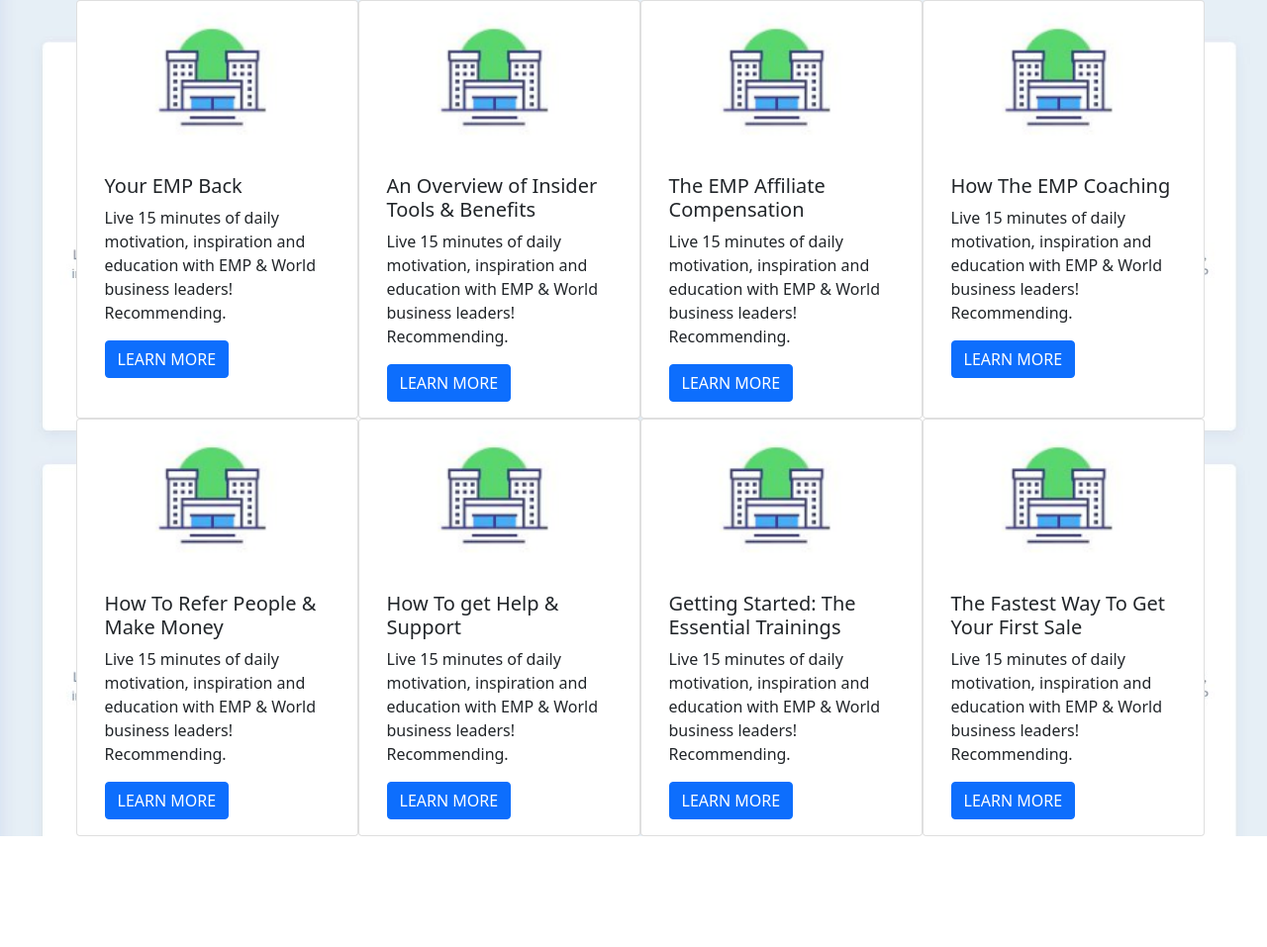
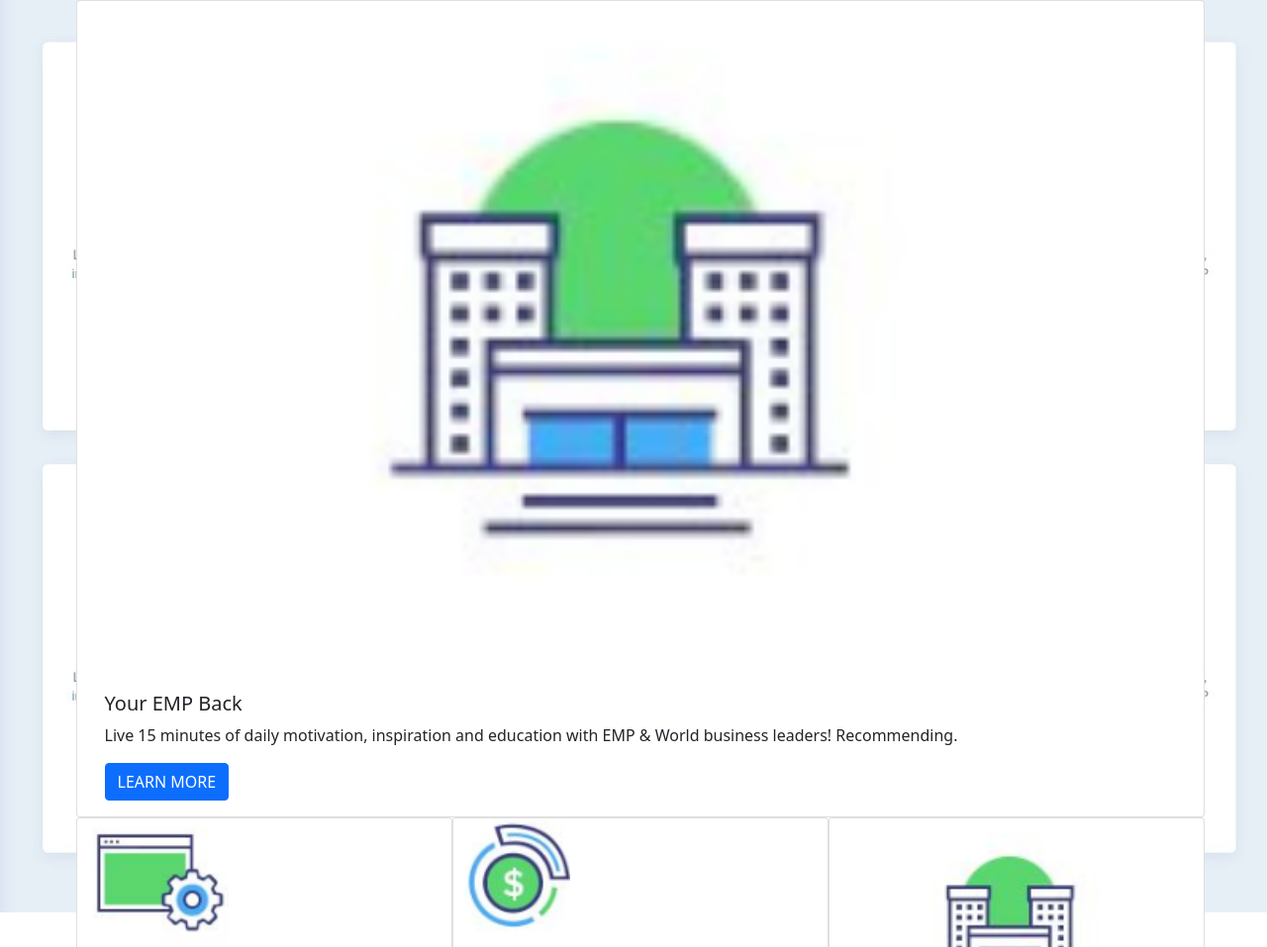
Before and after one commit to becodeorg/yu-4-css-frameworks-inewendy, a plain HTML site: page index.html in a window 1280 px wide. Shown: the top 957 px of the page at 99% size. Before the commit the page ends 845 px from the top, so only its background shows below. Drawn offline with nearby package versions, Linux system fonts and the light colour scheme.

Commit message:
Stupid mistakes :(

```diff
--- a/index.html
+++ b/index.html
@@ -17,7 +17,7 @@
 <body>
     <div class="container-sm">
         <div class="row">
-          <div class="col card">
+          <div class="col- card">
             <img src="assets/icon.png" class="card-img-top" alt="...">
             <div class="card-body">
               <h5 class="card-title">Your EMP Back</h5>
@@ -26,7 +26,7 @@
             </div>
           </div>
           <div class="col card">
-            <img src="assets/icon.png" class="card-img-top" alt="...">
+            <img src="assets/icon2.png" class="card-img-top" style="width: 40%;" alt="...">
             <div class="card-body">
               <h5 class="card-title">An Overview of Insider Tools & Benefits</h5>
               <p class="card-text">Live 15 minutes of daily motivation, inspiration and education with EMP & World business leaders! Recommending.</p>
@@ -34,7 +34,7 @@
             </div>
           </div>
           <div class="col card">
-            <img src="assets/icon.png" class="card-img-top" alt="...">
+            <img src="assets/icon3.png" class="card-img-top" style="width: 30%;"; alt="...">
             <div class="card-body">
               <h5 class="card-title">The EMP Affiliate Compensation</h5>
               <p class="card-text">Live 15 minutes of daily motivation, inspiration and education with EMP & World business leaders! Recommending.</p>
@@ -75,7 +75,7 @@
                 </div>
              </div>
             <div class="col card">
-                <img src="assets/icon.png" class="card-img-top" alt="...">
+                <img src="assets/icon.png" class="card-img-top" style="width: 20%;"alt="...">
                 <div class="card-body">
                   <h5 class="card-title">The Fastest Way To Get Your First Sale</h5>
                   <p class="card-text">Live 15 minutes of daily motivation, inspiration and education with EMP & World business leaders! Recommending.</p>
```
Also changed, not shown: assets/icon3.png (renamed from icon3.png).
